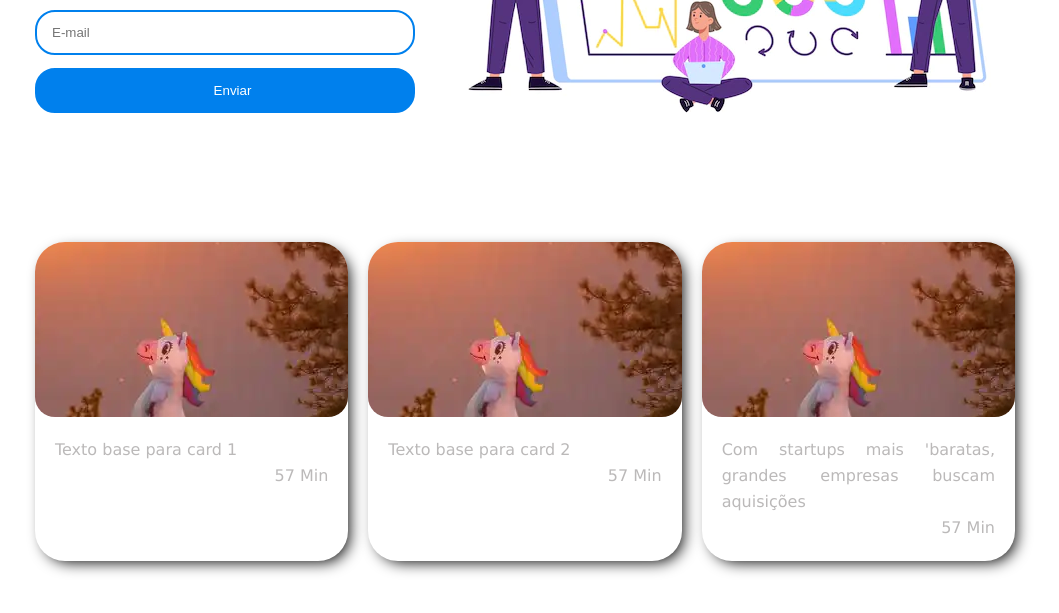
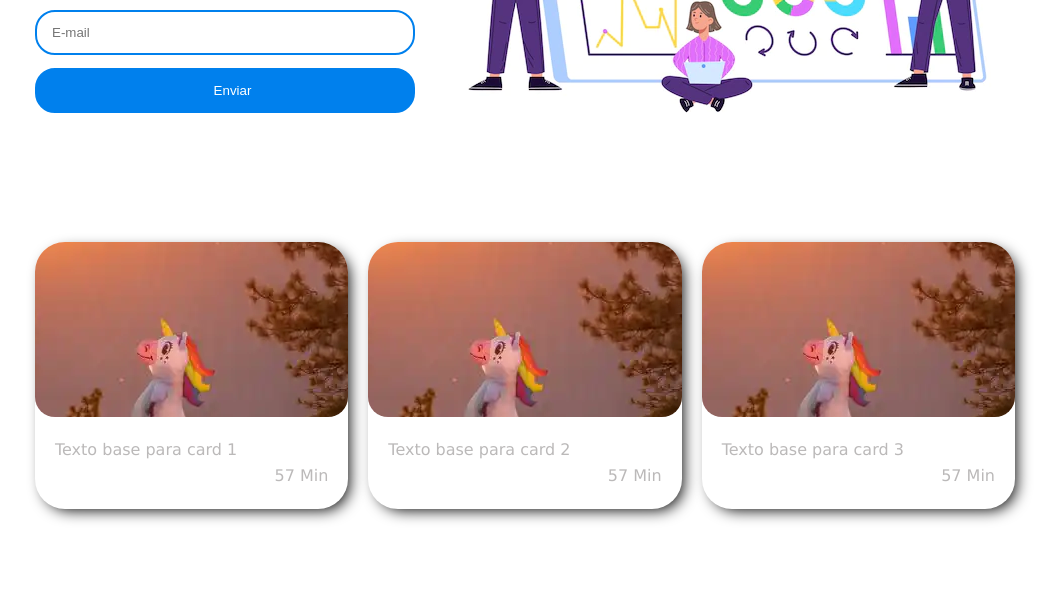
Before and after one commit to aecioprogrammer/portfolio, a plain HTML site: page index.html in a window 1280 px wide. Shown: the part 508-1121 px from the top of the page, without its empty margins (115-1174 px from the left). Drawn offline with Linux system fonts and the light colour scheme.

Commit message:
update card3 index

```diff
--- a/index.html
+++ b/index.html
@@ -98,7 +98,7 @@
 
             <div class="content">
                 <p class="title text-medium">
-                    Com startups mais 'baratas, grandes empresas buscam aquisições
+                    Texto base para card 3
                 </p>
 
                 <div class="info">
```
